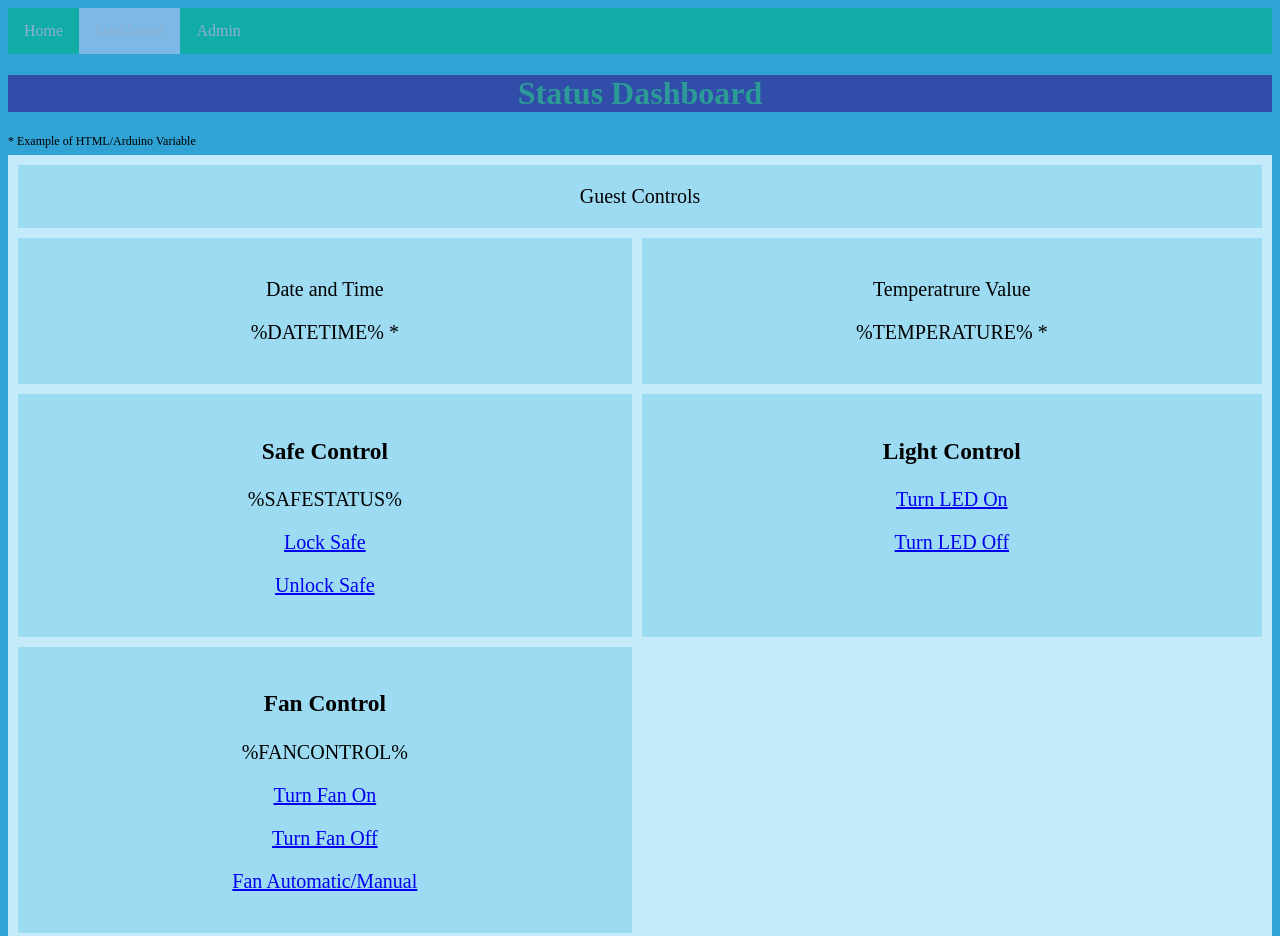
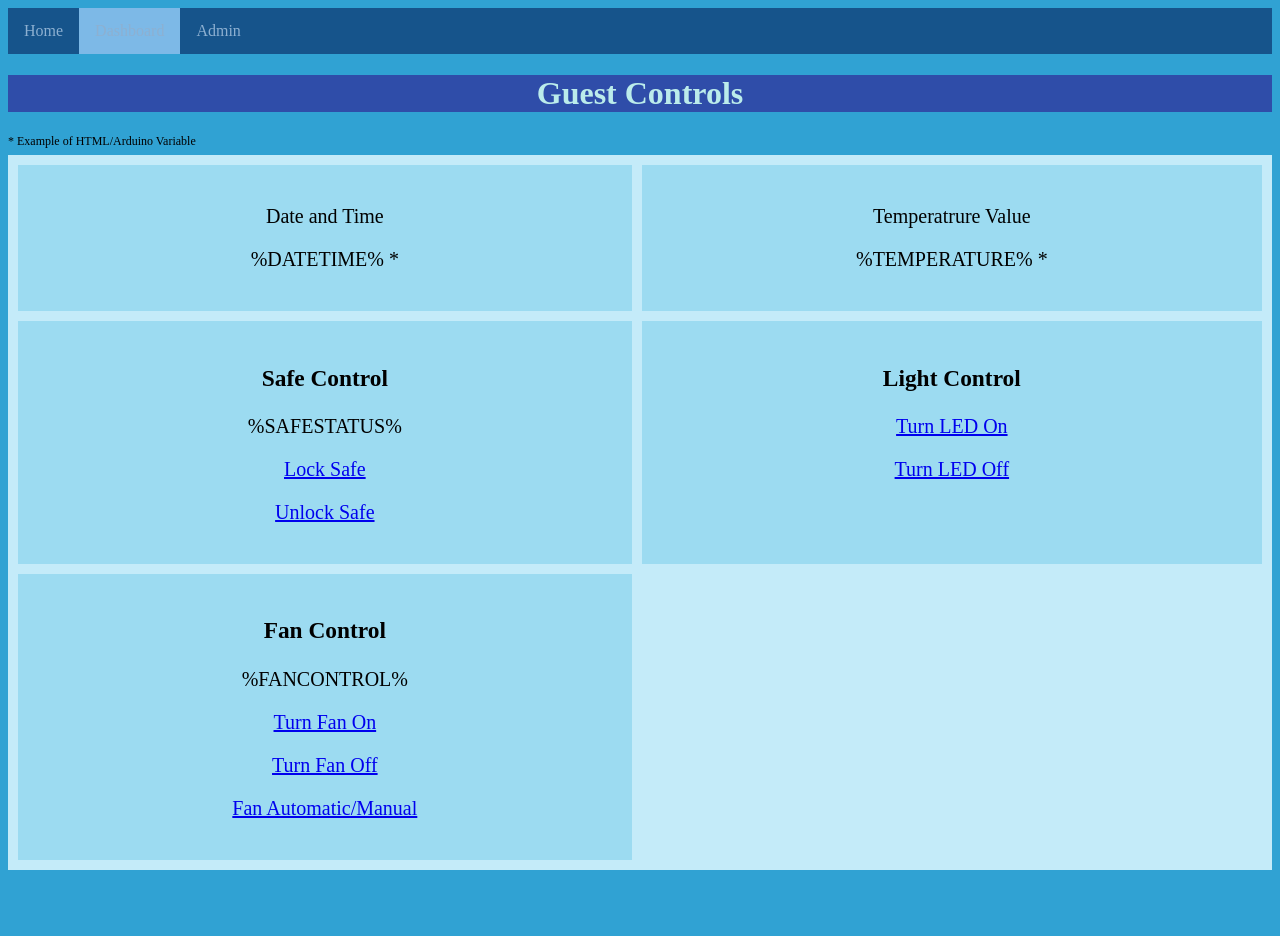
Before and after one commit to C-C-Burrows/remotemonitoringstation-C-C-Burrows, a plain HTML site: page RMS/data/dashboard.html in a window 1280 px wide. Shown: the top 936 px of the page. After the commit the page ends 878 px from the top, so only its background shows below. Drawn offline with Linux system fonts and the light colour scheme.

Commit message:
Change title
Change title

```diff
--- a/RMS/data/arduino.css
+++ b/RMS/data/arduino.css
@@ -29,7 +29,7 @@ body {
 
 h1 {
     background-color: rgb(47, 77, 169);
-    color: rgb(44, 155, 151);
+    color: rgb(187, 236, 235);
     text-align: center;
 }
 
@@ -40,7 +40,7 @@ ul {
     margin: 0;
     padding: 0;
     overflow: hidden;
-    background-color: rgb(17, 172, 166);
+    background-color: rgb(22, 84, 139);
 }
 
 li {
@@ -57,7 +57,7 @@ li a {
 
 /* Change the link color to #111 (black) on hover */
 li a:hover {
-    background-color: rgb(141, 209, 235);
+    background-color: rgb(19, 79, 103);
 }
 
 .active {
--- a/RMS/data/dashboard.html
+++ b/RMS/data/dashboard.html
@@ -16,14 +16,13 @@
         </ul>
     </nav>
 
-    <h1>Status Dashboard</h1>
+    <h1>Guest Controls</h1>
 
 
 
     <sup class="tinyText">* Example of HTML/Arduino Variable</sup>
 
     <div class="grid-container">
-        <div class="banner guest">Guest Controls</div>
         <div>
             <p>Date and Time </p>
             <p>%DATETIME% *</p>
```
Also changed, not shown: 1 other file.
